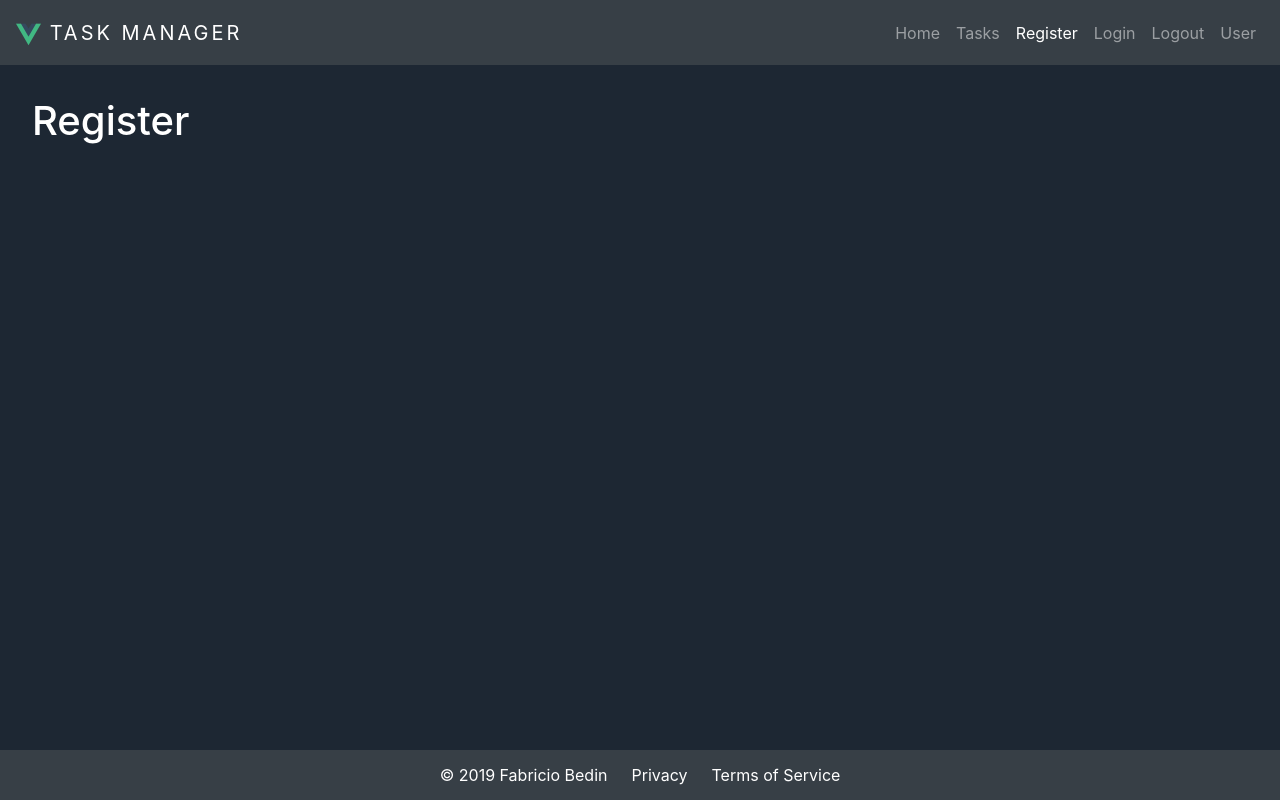
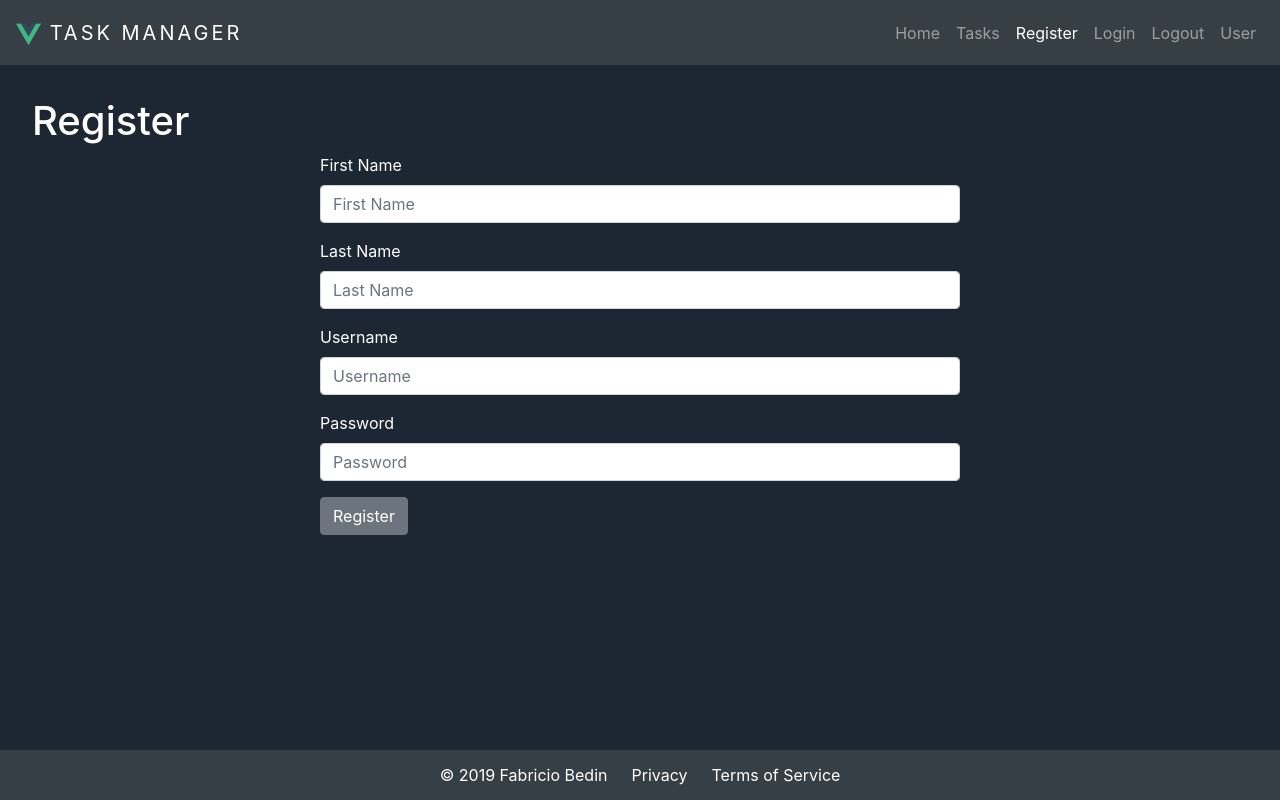
Before and after one commit to fabriciobedin/mevn-todo-list, a Vue app: page /register in a window 1280 px wide. Built offline with nearby package versions, Linux system fonts and the light colour scheme.

Commit message:
validating passwords

```diff
--- a/dev-server/api/auth/auth-controller.js
+++ b/dev-server/api/auth/auth-controller.js
@@ -16,7 +16,10 @@
       return res.status(401).json();
     }
 
-    const passwordsMatch = true;
+    const passwordsMatch = User.passwordMatches(
+      req.body.password,
+      user.password
+    );
     if (!passwordsMatch) {
       return res.status(401).json();
     }
--- a/package.json
+++ b/package.json
@@ -9,6 +9,7 @@
     "dev": "concurrently \"SET NODE_ENV=development\" \"babel dev-server --out-dir prod-server --watch\" \"nodemon prod-server/index.js\" \"npm run serve\""
   },
   "dependencies": {
+    "axios": "^0.18.0",
     "bcrypt-nodejs": "0.0.3",
     "body-parser": "^1.18.3",
     "bootstrap": "^4.3.1",
--- a/prod-server/api/auth/auth-controller.js
+++ b/prod-server/api/auth/auth-controller.js
@@ -28,7 +28,7 @@
       return res.status(401).json();
     }
 
-    var passwordsMatch = true;
+    var passwordsMatch = _userModel2.default.passwordMatches(req.body.password, user.password);
     if (!passwordsMatch) {
       return res.status(401).json();
     }
--- a/src/services/AuthService.js
+++ b/src/services/AuthService.js
@@ -1,15 +1,22 @@
 import store from "../store";
+import { http } from "./HttpService";
 
 export function isLoggedIn() {
   const token = localStorage.getItem("token");
   return token != null;
 }
 
-export function login() {
-  const token = {
-    username: "Fabricio"
-  };
-  setToken(token);
+export function login(user) {
+  return http()
+    .post("/auth", user)
+    .then(res => {
+      if (res) {
+        const fakeToken = {
+          token: "my-token"
+        };
+        setToken(fakeToken);
+      }
+    });
 }
 
 function setToken(token) {
@@ -24,3 +31,7 @@
 export function getUserId() {
   return 1;
 }
+
+export function registerUser(user) {
+  return http().post("/register", user);
+}
--- /dev/null
+++ b/src/services/HttpService.js
@@ -0,0 +1,13 @@
+import store from "../store";
+import axios from "axios";
+//import * as auth from "./AuthService";
+
+// Creates a global http method to use for making request to the server
+export function http() {
+  return axios.create({
+    baseURL: store.state.apiUrl
+    //headers: {
+    //  Authorization: auth.getToken()
+    //}
+  });
+}
--- a/src/store.js
+++ b/src/store.js
@@ -7,7 +7,7 @@
 export default new Vuex.Store({
   state: {
     isLoggerIn: false,
-    apiUrl: "http://localhost:3000",
+    apiUrl: "http://localhost:3000/api",
     username: null,
     userId: null
   },
--- a/src/views/authentication/Register.vue
+++ b/src/views/authentication/Register.vue
@@ -1,3 +1,68 @@
 <template>
-  <h1>Register</h1>
+  <div>
+    <h1>Register</h1>
+    <form class="custom-form" v-on:submit.prevent="onSubmit">
+      <div class="form-group">
+        <label for="username">First Name</label>
+        <input v-model="first" type="text" class="form-control" id="first" placeholder="First Name">
+      </div>
+      <div class="form-group">
+        <label for="username">Last Name</label>
+        <input v-model="last" type="text" class="form-control" id="last" placeholder="Last Name">
+      </div>
+      <div class="form-group">
+        <label for="username">Username</label>
+        <input
+          v-model="username"
+          type="text"
+          class="form-control"
+          id="username"
+          placeholder="Username"
+        >
+      </div>
+      <div class="form-group">
+        <label for="password">Password</label>
+        <input
+          v-model="password"
+          type="password"
+          class="form-control"
+          id="password"
+          placeholder="Password"
+        >
+      </div>
+      <div class="form-group">
+        <button type="submit" class="btn btn-secondary">Register</button>
+      </div>
+    </form>
+  </div>
 </template>
+
+<script>
+import * as auth from "../../services/AuthService";
+
+export default {
+  name: "register",
+  data: function() {
+    return {
+      username: "",
+      password: "",
+      first: "",
+      last: ""
+    };
+  },
+  methods: {
+    onSubmit: async function() {
+      const user = {
+        username: this.username,
+        password: this.password,
+        first: this.first,
+        last: this.last
+      };
+      const registerPromise = auth.registerUser(user);
+      const loginPromise = auth.login(user);
+      await Promise.all([registerPromise, loginPromise]);
+      this.$router.push({ name: "home" });
+    }
+  }
+};
+</script>
```
Also changed, not shown: dev-server/model/user-model.js (+4 -4 lines), prod-server/model/user-model.js (+4 -4 lines), 1 other file (tests, documents, lock files or other folders).
